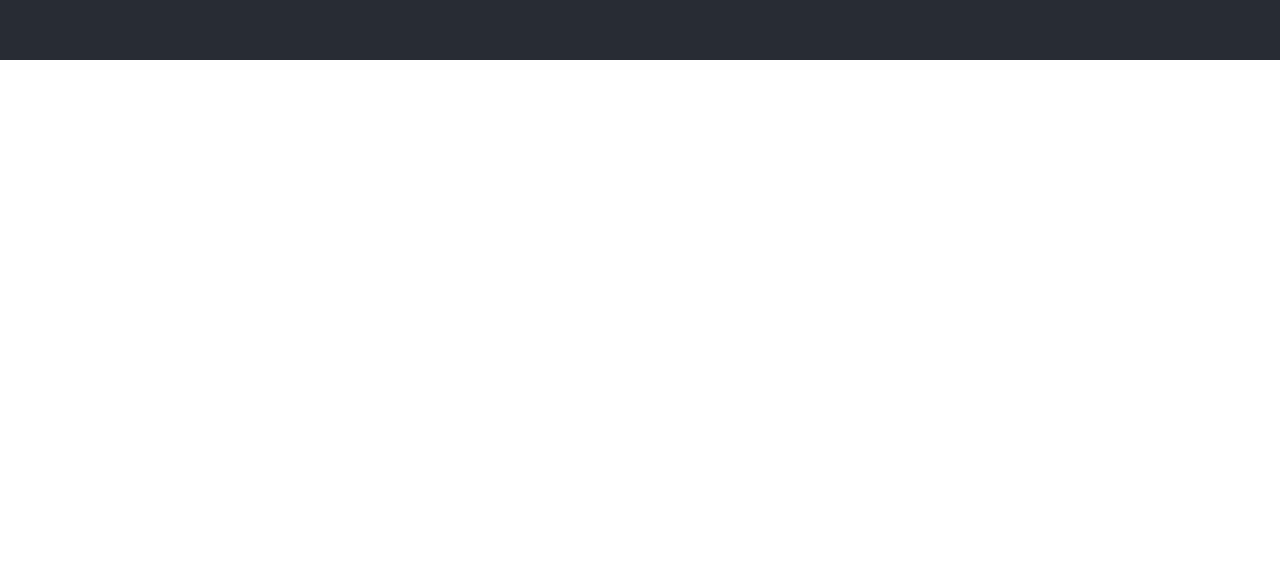
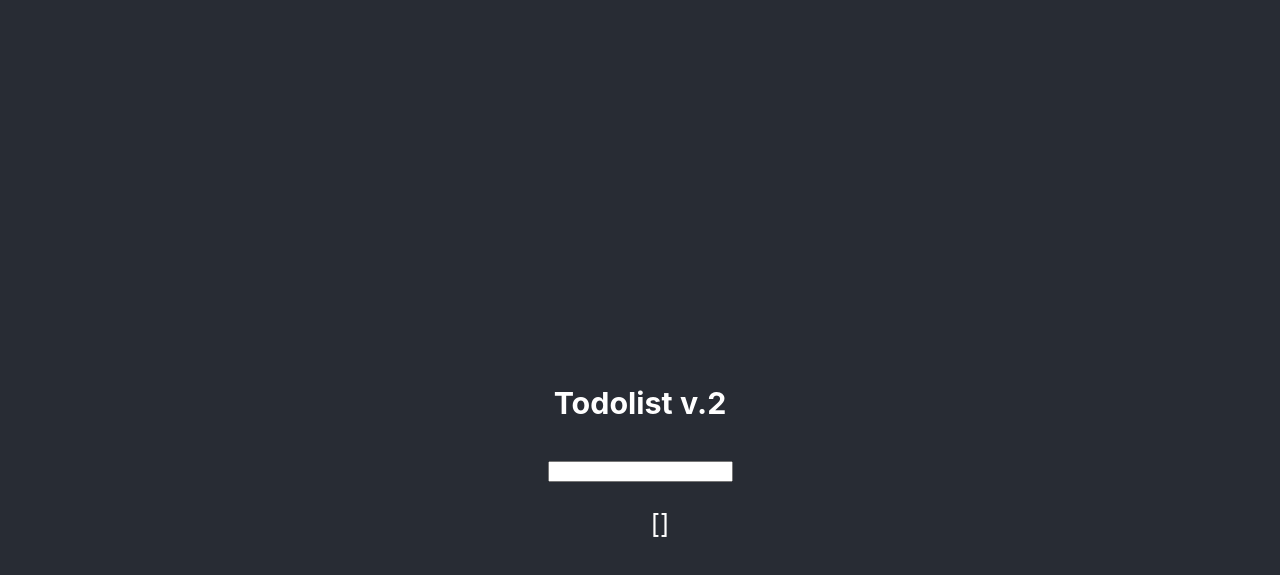
Before and after one commit to iantheminimalist/tutorial-react-app, a React (Create React App) app: page / in a window 1280 px wide. Shown: the part 3140-3715 px from the top of the page. Before the commit the page ends 3200 px from the top, so only its background shows below. Built offline with nearby package versions, Linux system fonts and the light colour scheme.

Commit message:
added another todolist v2  component

```diff
--- a/src/App.js
+++ b/src/App.js
@@ -6,6 +6,7 @@ import { Counter } from './components/Counter';
 import InputHookArrays from './components/InputHookArrays';
 import InputHookObjects from './components/InputHookObjects';
 import TodoList from './components/TodoList';
+import TodoListV2 from './components/TodoListV2'
 
 function App() {
   return (
@@ -14,6 +15,7 @@ function App() {
       <InputHookObjects />
       <InputHookArrays />
       <TodoList />
+      <TodoListV2 />
     </div>
   );
 }
--- a/src/components/TodoList.js
+++ b/src/components/TodoList.js
@@ -40,11 +40,12 @@ export default function TodoList() {
 
     return (
         <div className="App-header">
+            <h3>TodoList V.1</h3>
             <TodoForm addTodo={addTodo}/>
            <div>
-               {todos.map( (todo, index) => (
+               { todos.map( (todo, index) => (
                   <Todo key={index} index={index} todo={todo} />
-               ))}
+               )) }
            </div>
         </div>
     )
--- /dev/null
+++ b/src/components/TodoListV2.js
@@ -0,0 +1,35 @@
+import React, { useState } from 'react'
+
+
+
+export default function TodoListV2() {
+    const [todos, setTodos] = useState([]);
+    const [value , setValue ] = useState('');
+
+    const addTodo = (text) => {
+        setTodos([...todos, {id: todos.length, text} ])
+    }
+
+    const handleSubmit = (e) => {
+        e.preventDefault();
+        if(!value) return;
+        addTodo(value);
+        setValue('');
+    }
+
+    return (
+        <div className="App-header">
+            <h3>Todolist v.2</h3>
+            <form onSubmit={handleSubmit}>
+                <input type="text" value={value} onChange={e => setValue(e.target.value) } />
+            </form>
+            <ul>
+                {todos.map( todo => (
+                    <li key={todo.id}> {todo.text}</li>
+                ))}
+                {JSON.stringify(todos)}
+            </ul>
+
+        </div>
+    )
+}
```
Also changed, not shown: 1 other file (tests, documents, lock files or other folders).
